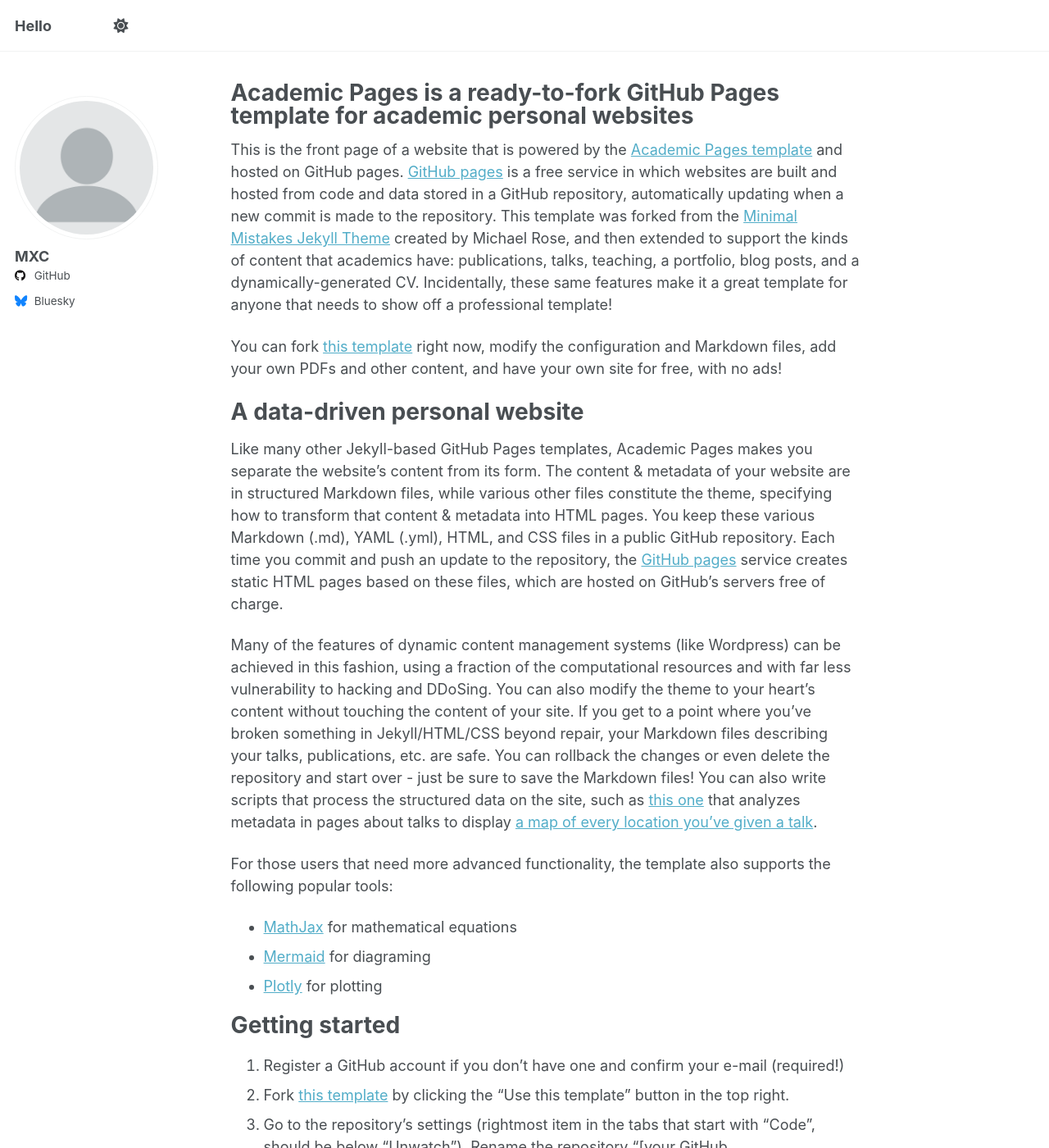
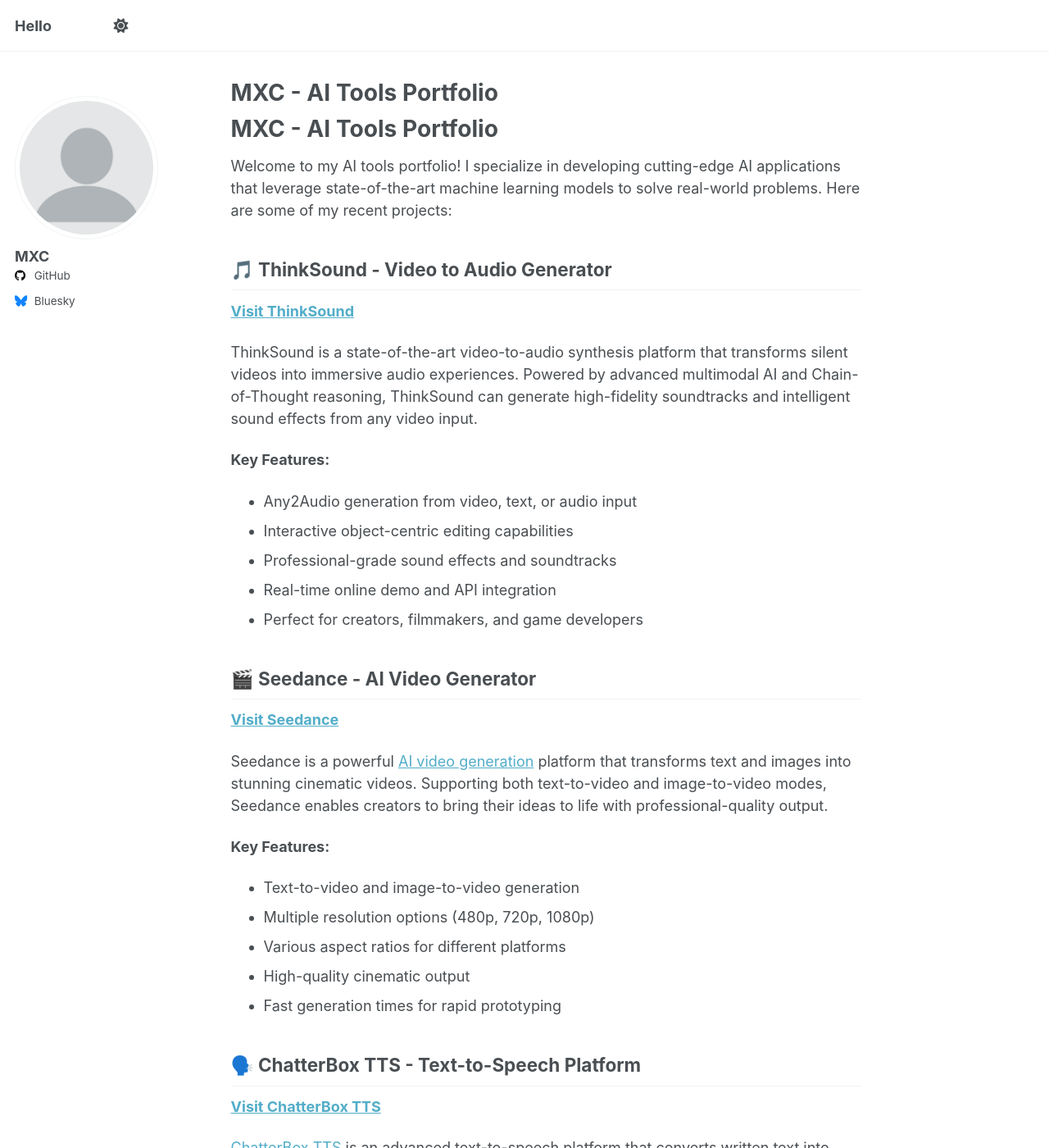
Before and after one commit to MrMengXC/mrmengxc.github.io, a Jekyll site: the page built from _pages/about.md, in a window 1280 px wide and 1400 px high. Shown: the whole window at 82% size. Built offline with Jekyll 4.4.1, drawn with Linux system fonts in a browser that asks for light colours; a script that is not in the unit is left out; some of the changed text lies outside the part shown.

Commit message:
跟新首页和footer

```diff
--- a/_includes/footer/custom.html
+++ b/_includes/footer/custom.html
@@ -1,19 +1,19 @@
 <!-- start custom footer snippets -->
 
-<a href="/sitemap/">Sitemap</a>
+<!-- <a href="/sitemap/">Sitemap</a> -->
 
 <!-- Support for MatJax -->
-<script defer src="https://cdnjs.cloudflare.com/polyfill/v3/polyfill.min.js?features=es6"></script>
-<script defer src="https://cdn.jsdelivr.net/npm/mathjax@3/es5/tex-mml-chtml.js" id="MathJax-script"></script>
+<!-- <script defer src="https://cdnjs.cloudflare.com/polyfill/v3/polyfill.min.js?features=es6"></script>
+<script defer src="https://cdn.jsdelivr.net/npm/mathjax@3/es5/tex-mml-chtml.js" id="MathJax-script"></script> -->
 
 <!-- Support for Plotly -->
-<script defer src='https://cdnjs.cloudflare.com/ajax/libs/plotly.js/3.0.1/plotly.min.js'></script>
+<!-- <script defer src='https://cdnjs.cloudflare.com/ajax/libs/plotly.js/3.0.1/plotly.min.js'></script> -->
 
 <!-- Support for Mermaid -->
-<script type="module">
+<!-- <script type="module">
     import mermaid from 'https://cdn.jsdelivr.net/npm/mermaid@11/dist/mermaid.esm.min.mjs';
     mermaid.initialize({startOnLoad:true, theme:'default'});
     await mermaid.run({querySelector:'code.language-mermaid'});
-</script>
+</script> -->
 
 <!-- end custom footer snippets -->
--- a/_pages/about.md
+++ b/_pages/about.md
@@ -1,56 +1,81 @@
 ---
 permalink: /
-title: "Academic Pages is a ready-to-fork GitHub Pages template for academic personal websites"
+title: "MXC - AI Tools Portfolio"
 author_profile: true
 redirect_from:
   - /about/
   - /about.html
 ---
 
-This is the front page of a website that is powered by the [Academic Pages template](https://github.com/academicpages/academicpages.github.io) and hosted on GitHub pages. [GitHub pages](https://pages.github.com) is a free service in which websites are built and hosted from code and data stored in a GitHub repository, automatically updating when a new commit is made to the repository. This template was forked from the [Minimal Mistakes Jekyll Theme](https://mmistakes.github.io/minimal-mistakes/) created by Michael Rose, and then extended to support the kinds of content that academics have: publications, talks, teaching, a portfolio, blog posts, and a dynamically-generated CV. Incidentally, these same features make it a great template for anyone that needs to show off a professional template!
+# MXC - AI Tools Portfolio
 
- You can fork [this template](https://github.com/academicpages/academicpages.github.io) right now, modify the configuration and Markdown files, add your own PDFs and other content, and have your own site for free, with no ads!
+Welcome to my AI tools portfolio! I specialize in developing cutting-edge AI applications that leverage state-of-the-art machine learning models to solve real-world problems. Here are some of my recent projects:
 
-A data-driven personal website
-======
-Like many other Jekyll-based GitHub Pages templates, Academic Pages makes you separate the website's content from its form. The content & metadata of your website are in structured Markdown files, while various other files constitute the theme, specifying how to transform that content & metadata into HTML pages. You keep these various Markdown (.md), YAML (.yml), HTML, and CSS files in a public GitHub repository. Each time you commit and push an update to the repository, the [GitHub pages](https://pages.github.com/) service creates static HTML pages based on these files, which are hosted on GitHub's servers free of charge.
+## 🎵 ThinkSound - Video to Audio Generator
 
-Many of the features of dynamic content management systems (like Wordpress) can be achieved in this fashion, using a fraction of the computational resources and with far less vulnerability to hacking and DDoSing. You can also modify the theme to your heart's content without touching the content of your site. If you get to a point where you've broken something in Jekyll/HTML/CSS beyond repair, your Markdown files describing your talks, publications, etc. are safe. You can rollback the changes or even delete the repository and start over - just be sure to save the Markdown files! You can also write scripts that process the structured data on the site, such as [this one](https://github.com/academicpages/academicpages.github.io/blob/master/talkmap.ipynb) that analyzes metadata in pages about talks to display [a map of every location you've given a talk](https://academicpages.github.io/talkmap.html).
+**[Visit ThinkSound](https://thinksound.app/)**
 
-For those users that need more advanced functionality, the template also supports the following popular tools:
-- [MathJax](https://www.mathjax.org/) for mathematical equations
-- [Mermaid](https://mermaid.js.org/) for diagraming
-- [Plotly](https://plotly.com/javascript/) for plotting
+ThinkSound is a state-of-the-art video-to-audio synthesis platform that transforms silent videos into immersive audio experiences. Powered by advanced multimodal AI and Chain-of-Thought reasoning, ThinkSound can generate high-fidelity soundtracks and intelligent sound effects from any video input.
 
-Getting started
-======
-1. Register a GitHub account if you don't have one and confirm your e-mail (required!)
-1. Fork [this template](https://github.com/academicpages/academicpages.github.io) by clicking the "Use this template" button in the top right.
-1. Go to the repository's settings (rightmost item in the tabs that start with "Code", should be below "Unwatch"). Rename the repository "[your GitHub username].github.io", which will also be your website's URL.
-1. Set site-wide configuration and create content & metadata (see below -- also see [this set of diffs](http://archive.is/3TPas) showing what files were changed to set up [an example site](https://getorg-testacct.github.io) for a user with the username "getorg-testacct")
-1. Upload any files (like PDFs, .zip files, etc.) to the files/ directory. They will appear at https://[your GitHub username].github.io/files/example.pdf.
-1. Check status by going to the repository settings, in the "GitHub pages" section
+**Key Features:**
+- Any2Audio generation from video, text, or audio input
+- Interactive object-centric editing capabilities
+- Professional-grade sound effects and soundtracks
+- Real-time online demo and API integration
+- Perfect for creators, filmmakers, and game developers
 
-Site-wide configuration
-------
-The main configuration file for the site is in the base directory in [_config.yml](https://github.com/academicpages/academicpages.github.io/blob/master/_config.yml), which defines the content in the sidebars and other site-wide features. You will need to replace the default variables with ones about yourself and your site's github repository. The configuration file for the top menu is in [_data/navigation.yml](https://github.com/academicpages/academicpages.github.io/blob/master/_data/navigation.yml). For example, if you don't have a portfolio or blog posts, you can remove those items from that navigation.yml file to remove them from the header.
+## 🎬 Seedance - AI Video Generator
 
-Create content & metadata
-------
-For site content, there is one Markdown file for each type of content, which are stored in directories like _publications, _talks, _posts, _teaching, or _pages. For example, each talk is a Markdown file in the [_talks directory](https://github.com/academicpages/academicpages.github.io/tree/master/_talks). At the top of each Markdown file is structured data in YAML about the talk, which the theme will parse to do lots of cool stuff. The same structured data about a talk is used to generate the list of talks on the [Talks page](https://academicpages.github.io/talks), each [individual page](https://academicpages.github.io/talks/2012-03-01-talk-1) for specific talks, the talks section for the [CV page](https://academicpages.github.io/cv), and the [map of places you've given a talk](https://academicpages.github.io/talkmap.html) (if you run this [python file](https://github.com/academicpages/academicpages.github.io/blob/master/talkmap.py) or [Jupyter notebook](https://github.com/academicpages/academicpages.github.io/blob/master/talkmap.ipynb), which creates the HTML for the map based on the contents of the _talks directory).
+**[Visit Seedance](https://seedance.run/)**
 
-**Markdown generator**
+Seedance is a powerful [AI video generation](https://seedance.run/) platform that transforms text and images into stunning cinematic videos. Supporting both text-to-video and image-to-video modes, Seedance enables creators to bring their ideas to life with professional-quality output.
 
-The repository includes [a set of Jupyter notebooks](https://github.com/academicpages/academicpages.github.io/tree/master/markdown_generator
-) that converts a CSV containing structured data about talks or presentations into individual Markdown files that will be properly formatted for the Academic Pages template. The sample CSVs in that directory are the ones I used to create my own personal website at stuartgeiger.com. My usual workflow is that I keep a spreadsheet of my publications and talks, then run the code in these notebooks to generate the Markdown files, then commit and push them to the GitHub repository.
+**Key Features:**
+- Text-to-video and image-to-video generation
+- Multiple resolution options (480p, 720p, 1080p)
+- Various aspect ratios for different platforms
+- High-quality cinematic output
+- Fast generation times for rapid prototyping
 
-How to edit your site's GitHub repository
-------
-Many people use a git client to create files on their local computer and then push them to GitHub's servers. If you are not familiar with git, you can directly edit these configuration and Markdown files directly in the github.com interface. Navigate to a file (like [this one](https://github.com/academicpages/academicpages.github.io/blob/master/_talks/2012-03-01-talk-1.md) and click the pencil icon in the top right of the content preview (to the right of the "Raw | Blame | History" buttons). You can delete a file by clicking the trashcan icon to the right of the pencil icon. You can also create new files or upload files by navigating to a directory and clicking the "Create new file" or "Upload files" buttons.
+## 🗣️ ChatterBox TTS - Text-to-Speech Platform
 
-Example: editing a Markdown file for a talk
-![Editing a Markdown file for a talk](/images/editing-talk.png)
+**[Visit ChatterBox TTS](https://chatterboxtts.net/)**
 
-For more info
-------
-More info about configuring Academic Pages can be found in [the guide](https://academicpages.github.io/markdown/), the [growing wiki](https://github.com/academicpages/academicpages.github.io/wiki), and you can always [ask a question on GitHub](https://github.com/academicpages/academicpages.github.io/discussions). The [guides for the Minimal Mistakes theme](https://mmistakes.github.io/minimal-mistakes/docs/configuration/) (which this theme was forked from) might also be helpful.
+[ChatterBox TTS](https://chatterboxtts.net/) is an advanced text-to-speech platform that converts written text into natural-sounding speech. Built with cutting-edge neural networks, it delivers human-like voice synthesis for various applications.
+
+**Key Features:**
+- High-quality voice synthesis
+- Multiple voice options and languages
+- Real-time text-to-speech conversion
+- Easy integration for developers
+- Professional audio output
+
+## 🖼️ Image Expander - AI Image Enhancement
+
+**[Visit Image Expander](https://imageexpander.org/)**
+
+[Image Expander](https://imageexpander.org/) is an AI-powered tool that intelligently expands and enhances images beyond their original boundaries. Using advanced computer vision algorithms, it can extend images while maintaining visual consistency and quality.
+
+**Key Features:**
+- Intelligent image expansion
+- Context-aware content generation
+- High-resolution output
+- Multiple expansion directions
+- Seamless integration with existing workflows
+
+---
+
+## About My Work
+
+I focus on developing practical AI applications that bridge the gap between cutting-edge research and real-world usability. Each project is designed with user experience in mind, ensuring that advanced AI capabilities are accessible to everyone.
+
+My tools are built using the latest machine learning frameworks and are optimized for both performance and ease of use. Whether you're a content creator, developer, or business professional, these tools can enhance your workflow and unlock new creative possibilities.
+
+**Get in Touch:**
+- For collaborations or inquiries, feel free to reach out
+- All tools are available for both personal and commercial use
+- Regular updates and new features are continuously being added
+
+---
+
+*Built with ❤️ using modern AI technologies*
```
